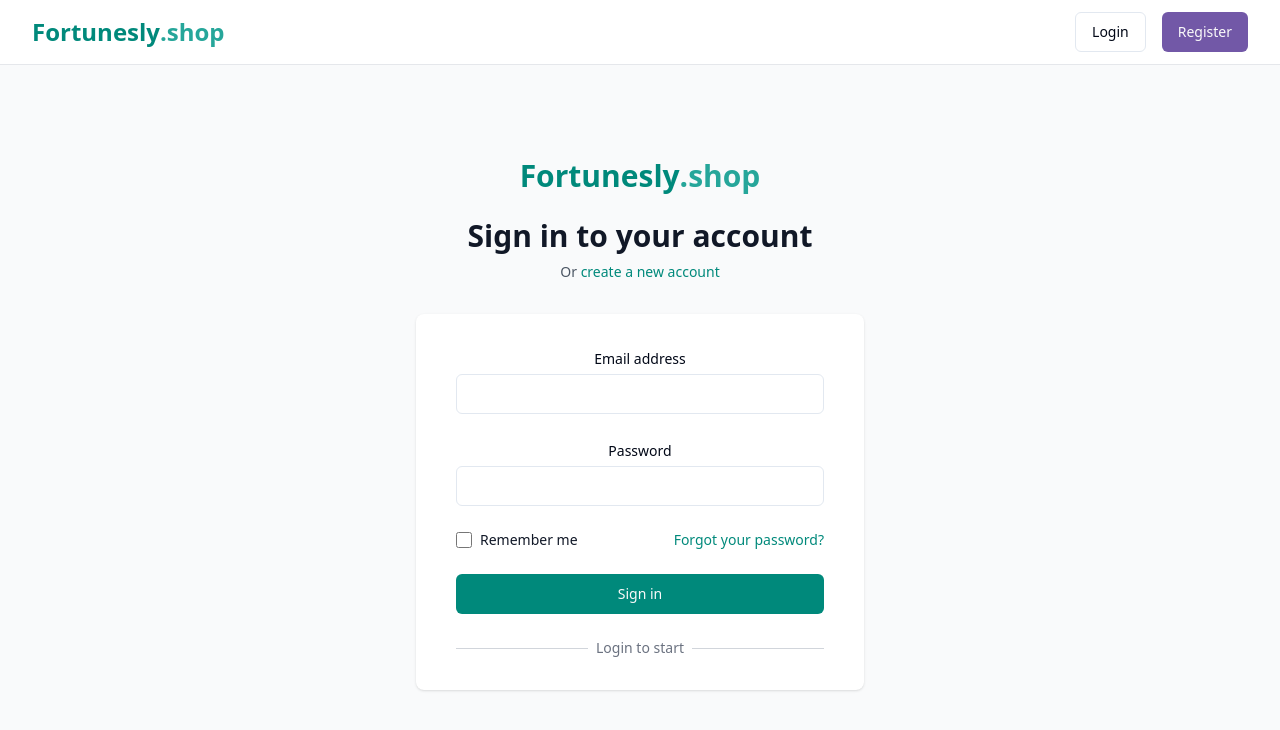
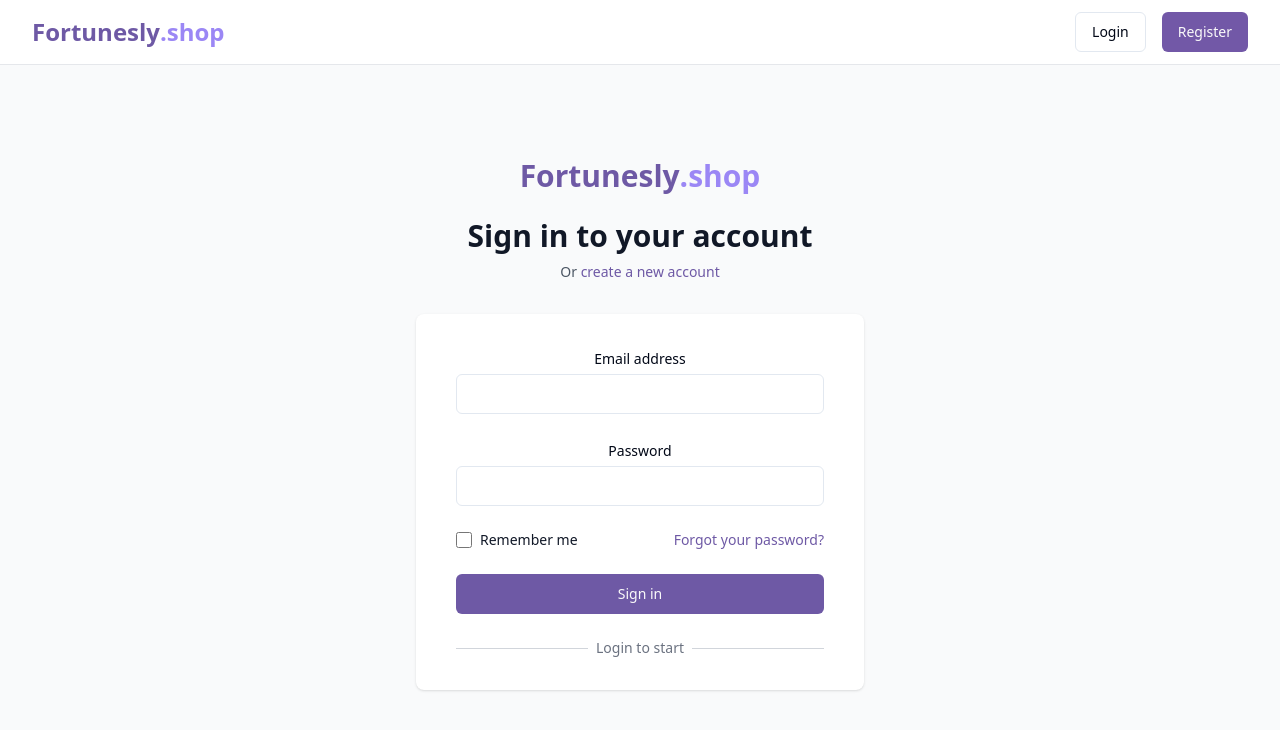
Before and after one commit to RoyDz-hue/fortunesly-trade-swap-80, a React (Vite) app: page /login in a window 1280 px wide. Shown: the top 730 px of the page. Built offline with nearby package versions, Linux system fonts and the light colour scheme.

Commit message:
Refactor: Apply new color theme
Apply a new color theme across all user pages, including black, blue, and purple blends. Correct all build errors and address any console issues.

```diff
--- a/src/components/dashboard/RecentTransactions.module.css
+++ b/src/components/dashboard/RecentTransactions.module.css
@@ -27,7 +27,7 @@
 
 .type {
   font-weight: 600;
-  color: #004d40;
+  color: #6E59A5;
 }
 
 .status {
--- a/src/index.css
+++ b/src/index.css
@@ -1,4 +1,3 @@
-
 @tailwind base; @tailwind components; @tailwind utilities;
 
 @layer base {
@@ -16,13 +15,13 @@
     --primary: 260 31% 50%;
     --primary-foreground: 0 0% 98%;
 
-    --secondary: 142 70% 45%;
+    --secondary: 258 74% 75%;
     --secondary-foreground: 222.2 47.4% 11.2%;
 
     --muted: 210 40% 96.1%;
     --muted-foreground: 215.4 16.3% 46.9%;
 
-    --accent: 258 74% 75%;
+    --accent: 240 40% 50%;
     --accent-foreground: 222.2 47.4% 11.2%;
 
     --destructive: 0 84.2% 60.2%;
@@ -43,10 +42,10 @@
     --sidebar-border: 220 13% 91%;
     --sidebar-ring: 217.2 91.2% 59.8%;
 
-    /* Gradient system variables */
-    --gradient-primary: linear-gradient(135deg, #004d40, #26a69a);
-    --gradient-secondary: linear-gradient(135deg, #26a69a, #4db6ac);
-    --gradient-accent: linear-gradient(135deg, #00695c, #009688);
+    /* Gradient system variables - updated to black, blue, purple */
+    --gradient-primary: linear-gradient(135deg, #1A1F2C, #6E59A5);
+    --gradient-secondary: linear-gradient(135deg, #333, #9b87f5);
+    --gradient-accent: linear-gradient(135deg, #222, #7E69AB);
     --gradient-card: linear-gradient(135deg, rgba(255,255,255,0.7), rgba(255,255,255,0.9));
     --shadow-sm: 0 1px 2px rgba(0,0,0,0.05);
     --shadow-md: 0 4px 6px rgba(0,0,0,0.1);
@@ -54,8 +53,8 @@
     --text-light: #f5f5f5;
     --overlay-light: rgba(255,255,255,0.15);
     --overlay-dark: rgba(0,0,0,0.05);
-    --button-primary: #00897b;
-    --button-hover: #00796b;
+    --button-primary: #6E59A5;
+    --button-hover: #9b87f5;
   }
 
   .dark {
@@ -67,11 +66,11 @@
     --popover-foreground: 210 40% 98%;
     --primary: 260 31% 50%;
     --primary-foreground: 0 0% 98%;
-    --secondary: 142 70% 45%;
+    --secondary: 258 74% 75%;
     --secondary-foreground: 0 0% 98%;
     --muted: 217.2 32.6% 17.5%;
     --muted-foreground: 215 20.2% 65.1%;
-    --accent: 258 74% 75%;
+    --accent: 240 40% 50%;
     --accent-foreground: 0 0% 98%;
     --destructive: 0 62.8% 30.6%;
     --destructive-foreground: 210 40% 98%;
@@ -87,16 +86,16 @@
     --sidebar-border: 240 3.7% 15.9%;
     --sidebar-ring: 217.2 91.2% 59.8%;
 
-    /* Dark mode gradient system */
-    --gradient-primary: linear-gradient(135deg, #00332b, #00695c);
-    --gradient-secondary: linear-gradient(135deg, #00695c, #00897b);
-    --gradient-accent: linear-gradient(135deg, #004d40, #00796b);
+    /* Dark mode gradient system - updated to black, blue, purple */
+    --gradient-primary: linear-gradient(135deg, #121212, #403E43);
+    --gradient-secondary: linear-gradient(135deg, #222, #6E59A5);
+    --gradient-accent: linear-gradient(135deg, #1A1F2C, #403E43);
     --gradient-card: linear-gradient(135deg, rgba(40,40,40,0.7), rgba(30,30,30,0.9));
     --text-light: #f5f5f5;
     --overlay-light: rgba(255,255,255,0.1);
     --overlay-dark: rgba(0,0,0,0.2);
-    --button-primary: #00897b;
-    --button-hover: #00796b;
+    --button-primary: #6E59A5;
+    --button-hover: #9b87f5;
   }
 }
 
--- a/src/utils/transactionStyles.ts
+++ b/src/utils/transactionStyles.ts
@@ -1,19 +1,19 @@
 
 // src/utils/transactionStyles.ts
 
-// Status Colors - Updated to match the new teal gradient theme
+// Status Colors - Updated to match the new purple/blue gradient theme
 export const statusColors = {
-  complete: '#26a69a',    // Teal 400
-  approved: '#4db6ac',    // Teal 300
-  purchase: '#00897b',    // Teal 600
-  sale: '#004d40',        // Teal 900
-  deposit: '#009688',     // Teal 500
-  withdrawal: 'linear-gradient(45deg, #00695c, #26a69a)'  // Gradient from Teal 800 to Teal 400
+  complete: '#9b87f5',    // Light purple
+  approved: '#7E69AB',    // Medium purple
+  purchase: '#6E59A5',    // Dark purple
+  sale: '#1A1F2C',        // Dark blue
+  deposit: '#8B5CF6',     // Bright purple
+  withdrawal: 'linear-gradient(45deg, #403E43, #7E69AB)'  // Gradient from dark to medium purple
 };
 
 // Value Colors
 export const valueColors = {
-  positive: '#00897b',    // Teal 600 for received values
+  positive: '#7E69AB',    // Medium purple for received values
   negative: '#f44336'     // Red for sent values - kept distinct for clarity
 };
 
--- a/tailwind.config.ts
+++ b/tailwind.config.ts
@@ -64,23 +64,23 @@ export default {
 					ring: 'hsl(var(--sidebar-ring))'
 				},
 				fortunesly: {
-					primary: '#00897b',    // Updated to match gradient theme
-					secondary: '#26a69a',  // Updated to match gradient theme
-					dark: '#004d40',       // Updated to match gradient theme
+					primary: '#6E59A5',    // Updated to purple
+					secondary: '#9b87f5',  // Updated to lighter purple
+					dark: '#1A1F2C',       // Updated to dark blue/black
 					light: '#F6F6F7',
-					accent: '#4db6ac',     // Updated to match gradient theme
+					accent: '#7E69AB',     // Updated to medium purple
 				},
-				teal: {
-					50: '#e0f2f1',
-					100: '#b2dfdb',
-					200: '#80cbc4',
-					300: '#4db6ac',
-					400: '#26a69a',
-					500: '#009688',
-					600: '#00897b',
-					700: '#00796b',
-					800: '#00695c',
-					900: '#004d40',
+				purple: {
+					50: '#F5F3FF',
+					100: '#EDE9FE',
+					200: '#DDD6FE',
+					300: '#C4B5FD',
+					400: '#A78BFA',
+					500: '#8B5CF6',
+					600: '#7C3AED',
+					700: '#6D28D9',
+					800: '#5B21B6',
+					900: '#4C1D95',
 				}
 			},
 			borderRadius: {
```
